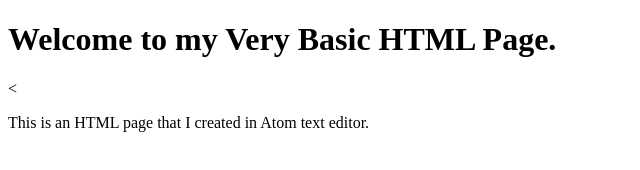
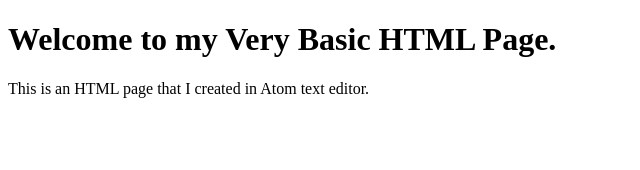
Before and after one commit to EEymann/basic-html, a plain HTML site: page index.html in a window 1280 px wide. Shown: the whole page, without its empty margins (0-640 px from the left). Drawn offline with Linux system fonts and the light colour scheme.

Commit message:
fix typo in index.html file

```diff
--- a/index.html
+++ b/index.html
@@ -6,6 +6,6 @@
   </head>
   <body>
     <h1>Welcome to my Very Basic HTML Page.</h1>
-    <<p>This is an HTML page that I created in Atom text editor.</p>
+    <p>This is an HTML page that I created in Atom text editor.</p>
   </body>
 </html>
```
